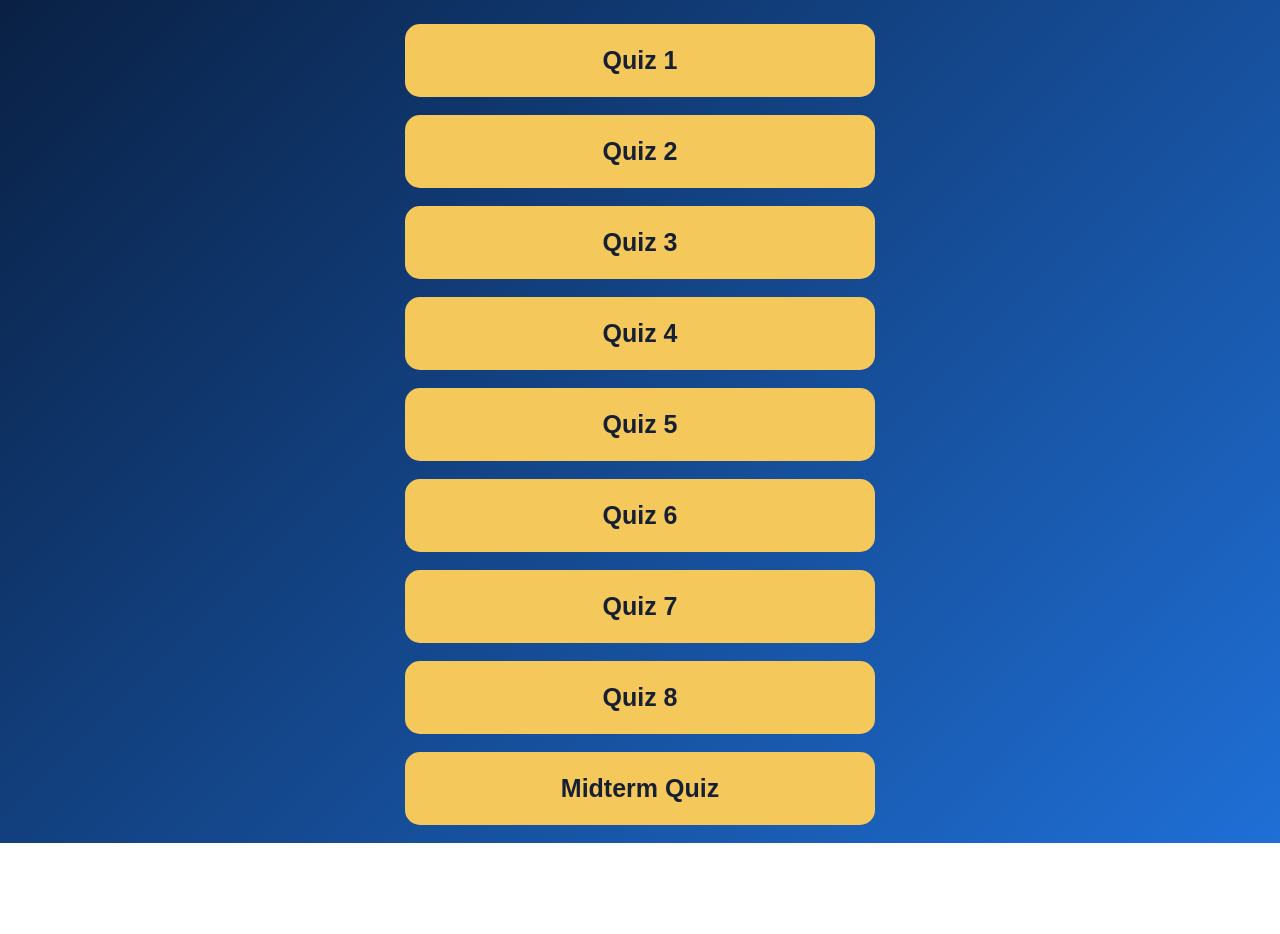
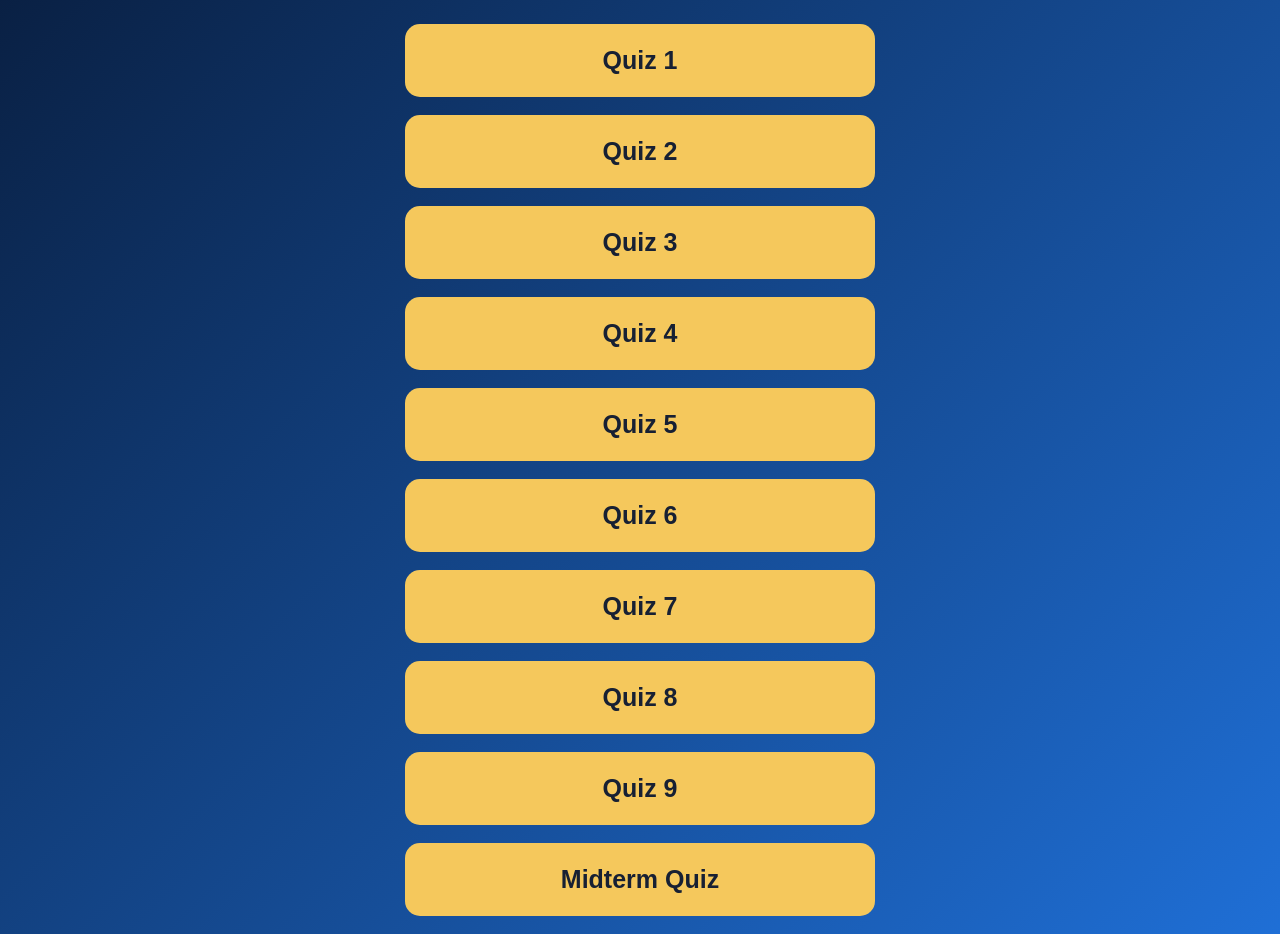
Before and after one commit to centerjust4u-creator/Int.-Law, a plain HTML site: page index.html in a window 1280 px wide. Shown: the part 145-1079 px from the top of the page. Before the commit the page ends 988 px from the top, so only its background shows below. Drawn offline with Linux system fonts and the light colour scheme.

Commit message:
Add link to Quiz 9 in index.html

```diff
--- a/index.html
+++ b/index.html
@@ -65,6 +65,7 @@
     <a href="quiz-6/">Quiz 6</a>
     <a href="quiz-7/">Quiz 7</a>
     <a href="quiz-8/">Quiz 8</a>
+    <a href="quiz-9/">Quiz 9</a>
 
     <a href="midterm-quiz/">Midterm Quiz</a>
 
```
